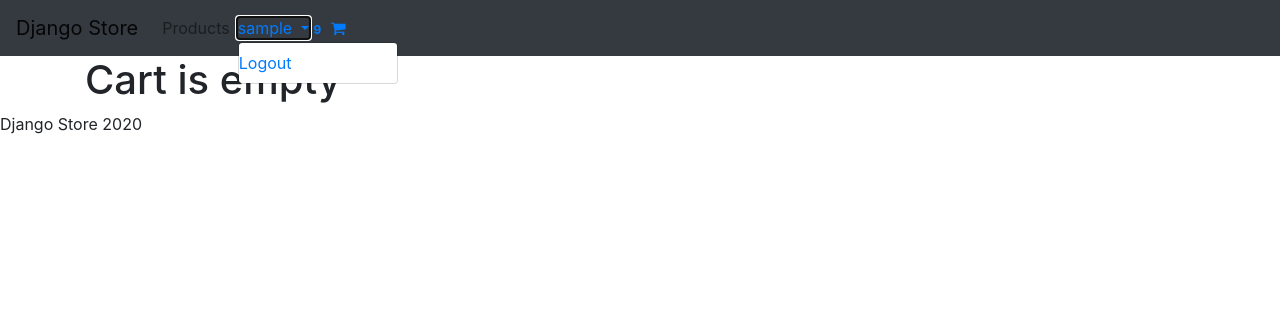
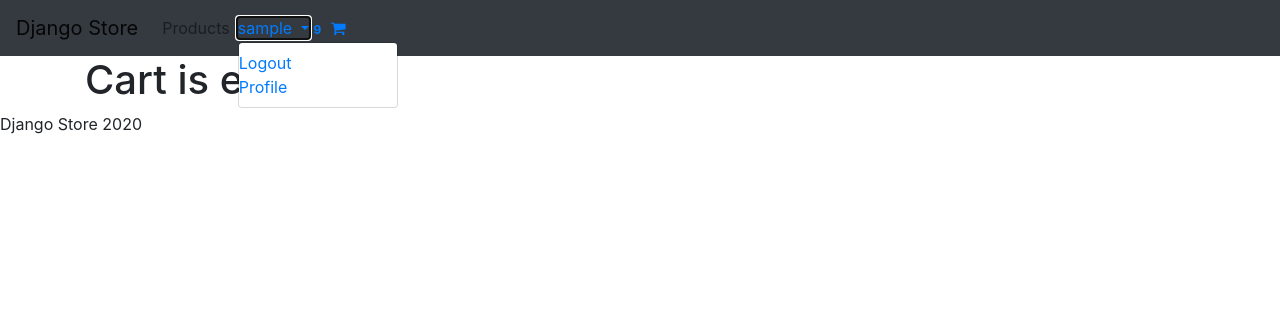
Before and after one commit to ahmedalsawi/django_store, a Django app: page /cart/ in a window 1280 px wide, after a click that opens the changed part. Shown: the top 316 px of the page. Run offline with Django 3.2, Linux system fonts and the light colour scheme; the visitor is signed in with stand-in values (Sample User, id 1); data that the repository does not hold is empty; some libraries are stand-ins or nearby versions.

Commit message:
profile skeleton

```diff
--- a/core/templates/core/_partial/header.html
+++ b/core/templates/core/_partial/header.html
@@ -27,6 +27,7 @@
         ></a>
         <ul class="dropdown-menu">
           <li><a href="{% url 'account_logout' %}">Logout</a></li>
+          <li><a href="{% url 'profile' %}">Profile</a></li>
         </ul>
       </li>
 
--- a/core/urls.py
+++ b/core/urls.py
@@ -14,4 +14,6 @@
          name='remove-from-cart'),
     path('checkout/', views.CheckoutView.as_view(),
          name='checkout'),
+    path('profile/', views.ProfileView.as_view(),
+         name='profile'),
 ]
--- a/core/views.py
+++ b/core/views.py
@@ -15,7 +15,7 @@
 from djangostore import settings
 
 
-# Private views
+# public views
 class HomeView(TemplateView):
     template_name = "core/home.html"
 
@@ -143,3 +143,11 @@
 
     def post(self, request, pk):
         pass
+
+
+class ProfileView(LoginRequiredMixin, TemplateView):
+    template_name = "core/profile.html"
+
+    def get_context_data(self, **kwargs):
+        context = super().get_context_data(**kwargs)
+        return context
```
Also changed, not shown: core/templates/core/profile.html (added).
